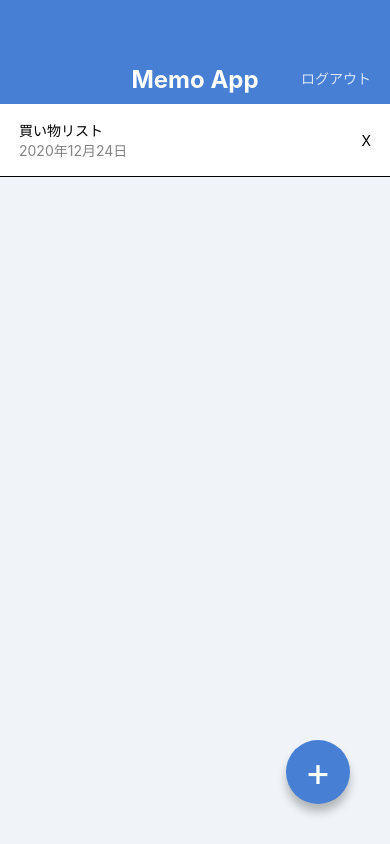
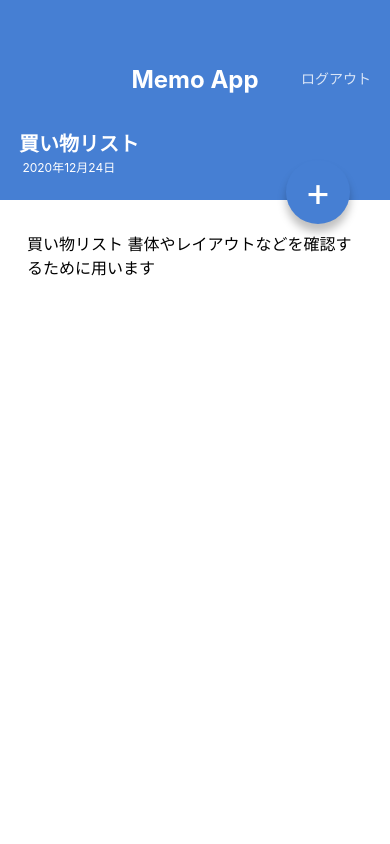
Before and after one commit to RisuRisu396/MemoApp2, a React Native app: screen / in a window 390 px wide. Built offline with nearby package versions, Linux system fonts and the light colour scheme.

Commit message:
Create MemoDetailScreen

```diff
--- a/App.jsx
+++ b/App.jsx
@@ -4,6 +4,6 @@
 
 export default function App() {
   return (
-    <MemoListScreen />
+    <MemoDetailScreen />
   );
 }
--- a/src/components/CircleButton.jsx
+++ b/src/components/CircleButton.jsx
@@ -1,17 +1,22 @@
 import React from 'react';
 import { View, Text, StyleSheet } from 'react-native';
-import { string } from 'prop-types';
+import { string, shape } from 'prop-types';
 
 export default function CircleButton(props) {
-  const { children } = props;
+  const { children, style } = props;
   return (
-    <View style={styles.circleButton}>
+    <View style={[styles.circleButton, style]}>
       <Text style={styles.circleButtonLabel}>{ children }</Text>
     </View>
   );
 }
 CircleButton.propTypes = {
   children: string.isRequired,
+  style: shape(),
+};
+
+CircleButton.defaultProps = {
+  style: null,
 };
 
 const styles = StyleSheet.create({
--- a/src/screens/MemoDetailScreen.jsx
+++ b/src/screens/MemoDetailScreen.jsx
@@ -9,17 +9,17 @@
   return (
     <View style={styles.container}>
       <AppBar />
-      <View>
-        <Text>買い物リスト</Text>
-        <Text>2020年12月24日</Text>
+      <View style={styles.memoHeader}>
+        <Text style={styles.memoTitle}>買い物リスト</Text>
+        <Text style={styles.memoDate}> 2020年12月24日</Text>
       </View>
-      <ScrollView>
-        <Text>
+      <ScrollView style={styles.memoBody}>
+        <Text style={styles.memoText}>
           買い物リスト
           書体やレイアウトなどを確認するために用います
         </Text>
       </ScrollView>
-      <CircleButton>+</CircleButton>
+      <CircleButton style={{ top: 160, buttom: 'auto' }}>+</CircleButton>
     </View>
   );
 }
@@ -29,4 +29,30 @@
     flex: 1,
     backgroundColor: '#ffffff',
   },
+  memoHeader: {
+    backgroundColor: '#467FD3',
+    height: 96,
+    justifyContent: 'center',
+    paddingVertical: 24,
+    paddingHorizontal: 19,
+  },
+  memoTitle: {
+    color: '#ffffff',
+    fontSize: 20,
+    lineHeight: 32,
+    fontWeight: 'bold',
+  },
+  memoDate: {
+    color: '#ffffff',
+    fontSize: 12,
+    lineHeight: 16,
+  },
+  memoBody: {
+    paddingVertical: 32,
+    paddingHorizontal: 27,
+  },
+  memoText: {
+    fontSize: 16,
+    lineHeight: 24,
+  },
 });
```
